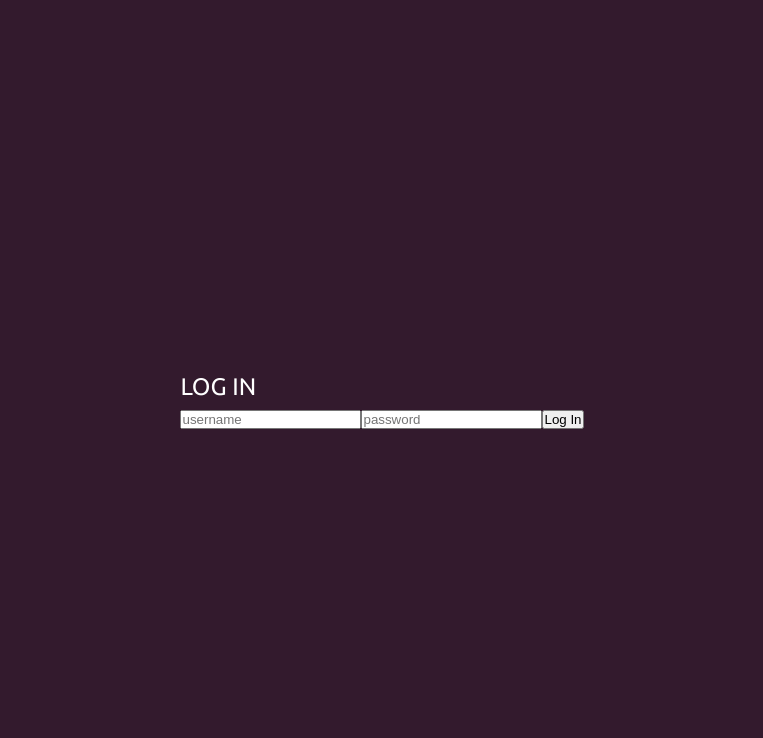
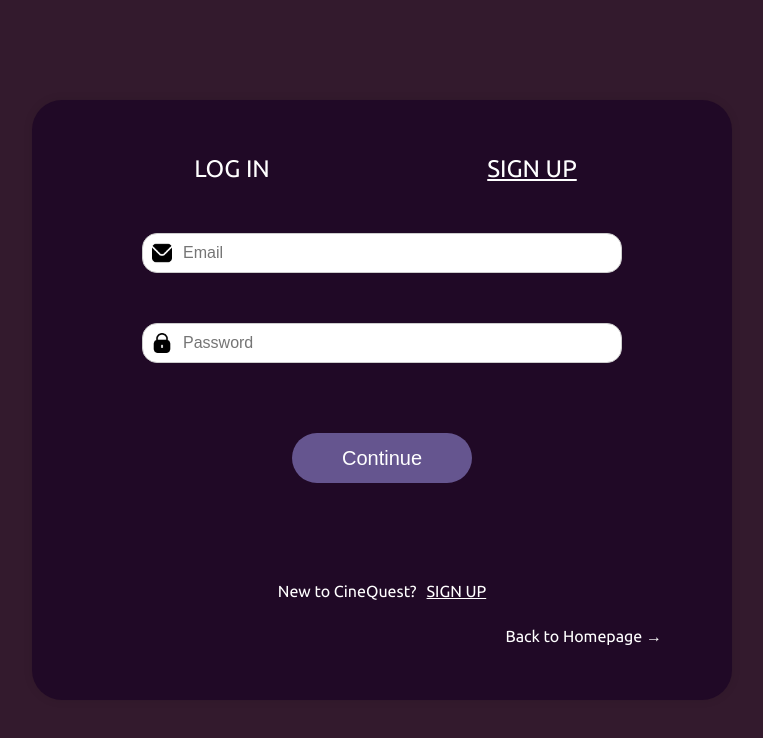
Before and after one commit to Sirikiddoo/cinequest, a React (Vite) app: page /sign-in in a window 1280 px wide. Shown: the top 738 px of the page, without its empty margins (258-1021 px from the left). Built offline with nearby package versions, Linux system fonts and the light colour scheme.

Commit message:
log-sign-in-css

```diff
--- a/src/pages/signin/SignIn.css
+++ b/src/pages/signin/SignIn.css
@@ -0,0 +1,112 @@
+.sign-in {
+    background: var(--color-tertiary);
+    display: flex;
+    justify-content: center;
+    align-items: center;
+    height: 100vh;
+    margin: 0;
+}
+
+.sign-in-container {
+    display: flex;
+    flex-direction: column;
+    width: 700px;
+    height: 600px;
+    padding: 50px;
+    box-shadow: 0 0 10px rgba(0, 0, 0, 0.1);
+    background-color: var(--color-primary);
+    border-radius: 30px;
+    position: relative;
+}
+
+.container-text {
+    display: flex;
+    justify-content: space-between;
+    margin-bottom: 20px;
+}
+
+.text-item-left, .text-item-right {
+    flex: 1;
+    text-align: center;
+}
+
+.text-item-right {
+    text-decoration: underline;
+}
+
+.sign-in-form {
+    display: flex;
+    flex-direction: column;
+    flex: 1;
+    margin-top: 25px;
+    gap: 50px;
+    margin-bottom: 5px;
+    align-items: center;
+}
+
+.input-container {
+    position: relative;
+    width: 100%;
+    max-width: 480px;
+}
+
+.input-icon {
+    position: absolute;
+    top: 50%;
+    left: 10px;
+    transform: translateY(-50%);
+    width: 20px;
+    height: 20px;
+    pointer-events: none;
+}
+
+.sign-in-form input {
+    padding: 10px 10px 10px 40px;
+    border-radius: 15px;
+    font-size: 16px;
+    border: 1px solid #ccc;
+    outline: none;
+    width: 480px;
+}
+
+.sign-in-form button {
+    width: 180px;
+    height: 50px;
+    font-size: 20px;
+    align-self: center;
+    background-color: var(--color-secondary);
+    color: var(--color-white);
+    border-radius: 30px;
+    margin-top: 20px;
+    border: none;
+}
+
+.sign-in-text {
+    text-align: center;
+    display: flex;
+    flex-direction: row;
+    justify-content: center;
+}
+
+.text-left {
+    padding-right: 10px;
+}
+
+navlink {
+    text-decoration: underline;
+}
+
+.home-button-container {
+    text-align: end;
+    margin-top: 20px;
+}
+
+.home-button {
+    padding: 10px 20px;
+    font-size: 16px;
+    color: var(--color-white);
+    border: none;
+    text-decoration: none;
+    cursor: pointer;
+    gap: 8px;
+}
--- a/src/pages/signin/SignIn.jsx
+++ b/src/pages/signin/SignIn.jsx
@@ -1,15 +1,37 @@
 import './SignIn.css'
+import emailIcon from '../../assets/images/envelope.png'
+import passwordIcon from '../../assets/images/lock.png'
+import React from "react";
+import {Link, NavLink} from "react-router-dom";
+
+
 
 function SignIn() {
     return (
-        <div>
-            <section>
-                <h2>LOG IN</h2>
-                <form>
-                    <input type="text" placeholder="username"></input>
-                    <input type="password" placeholder="password"></input>
-                    <button>Log In</button>
+        <div className="sign-in">
+            <section className="sign-in-container">
+                <div className="container-text">
+                    <h2 className="text-item-left">LOG IN</h2>
+                    <h2 className="text-item-right">SIGN UP</h2>
+                </div>
+                <form className="sign-in-form">
+                    <div className="input-container">
+                        <img src={emailIcon} alt="Email Icon" className="input-icon"></img>
+                        <input type="email" placeholder="Email" />
+                    </div>
+                    <div className="input-container">
+                        <img src={passwordIcon} alt="Password Icon" className="input-icon"></img>
+                        <input type="password" placeholder="Password" />
+                    </div>
+                    <button>Continue</button>
                 </form>
+                <div className="sign-in-text">
+                    <p className="text-left">New to CineQuest?</p>
+                    <navLink to="/signin">SIGN UP</navLink>
+                </div>
+                <div className="home-button-container">
+                    <Link to="/" className="home-button">Back to Homepage &#8594;</Link>
+                </div>
             </section>
         </div>
     );
--- a/src/pages/signup/SignUp.css
+++ b/src/pages/signup/SignUp.css
@@ -1,4 +1,4 @@
-body {
+.sign-up {
     background: var(--color-tertiary);
     display: flex;
     justify-content: center;
@@ -30,26 +30,43 @@ body {
     text-align: center;
 }
 
+.text-item-right {
+    text-decoration: underline;
+}
+
 .sign-up-form {
     display: flex;
     flex-direction: column;
     flex: 1;
     margin-top: 25px;
     gap: 50px;
-    margin-bottom: -20px;
+    margin-bottom: 5px;
+    align-items: center;
 }
 
-.sign-up-form input, .sign-up-form button {
-    padding: 10px;
-    align-content: flex-end;
-    border-radius: 20px;
-    font-size: 16px;
-    border: none;
+.input-container {
+    position: relative;
+    width: 100%;
+    max-width: 480px;
+}
+
+.input-icon {
+    position: absolute;
+    top: 50%;
+    left: 10px;
+    transform: translateY(-50%);
+    width: 20px;
+    height: 20px;
+    pointer-events: none;
 }
 
 .sign-up-form input {
+    padding: 10px 10px 10px 40px;
+    border-radius: 15px;
+    font-size: 16px;
+    border: 1px solid #ccc;
+    outline: none;
     width: 480px;
-    align-self: center;
 }
 
 .sign-up-form button {
@@ -60,7 +77,8 @@ body {
     background-color: var(--color-secondary);
     color: var(--color-white);
     border-radius: 30px;
-    margin-top: 50px;
+    margin-top: 20px;
+    border: none;
 }
 
 .log-in-text {
@@ -73,3 +91,22 @@ body {
 .text-left {
     padding-right: 10px;
 }
+
+navlink {
+    text-decoration: underline;
+}
+
+.home-button-container {
+    text-align: end;
+    margin-top: 20px;
+}
+
+.home-button {
+    padding: 10px 20px;
+    font-size: 16px;
+    color: var(--color-white);
+    border: none;
+    text-decoration: none;
+    cursor: pointer;
+    gap: 8px;
+}
--- a/src/pages/signup/SignUp.jsx
+++ b/src/pages/signup/SignUp.jsx
@@ -1,23 +1,41 @@
 import './SignUp.css'
+import userIcon from '../../assets/images/circle-user.png'
+import emailIcon from '../../assets/images/envelope.png'
+import passwordIcon from '../../assets/images/lock.png'
+import React from "react";
+import { Link } from "react-router-dom";
+
 
 
 function SignUp() {
     return (
-        <div>
+        <div className="sign-up">
             <section className="sign-up-container">
                 <div className="container-text">
                 <h2 className="text-item-left">SIGN UP</h2>
                 <h2 className="text-item-right">LOG IN</h2>
                 </div>
                 <form className="sign-up-form">
-                    <input type="text" placeholder="Username"></input>
-                    <input type="email" placeholder="Email"></input>
-                    <input type="password" placeholder="Password"></input>
+                    <div className="input-container">
+                        <img src={userIcon} alt="User Icon" className="input-icon"></img>
+                        <input type="text" placeholder="Username" />
+                    </div>
+                    <div className="input-container">
+                        <img src={emailIcon} alt="Email Icon" className="input-icon"></img>
+                        <input type="email" placeholder="Email" />
+                    </div>
+                    <div className="input-container">
+                        <img src={passwordIcon} alt="Password Icon" className="input-icon"></img>
+                        <input type="password" placeholder="Password" />
+                    </div>
                     <button>Join</button>
                 </form>
                 <div className="log-in-text">
                 <p className="text-left">Already a user?</p>
                 <navlink to="/signin">LOG IN</navlink>
+                </div>
+                <div className="home-button-container">
+                    <Link to="/" className="home-button">Back to Homepage &#8594;</Link>
                 </div>
             </section>
         </div>
```
